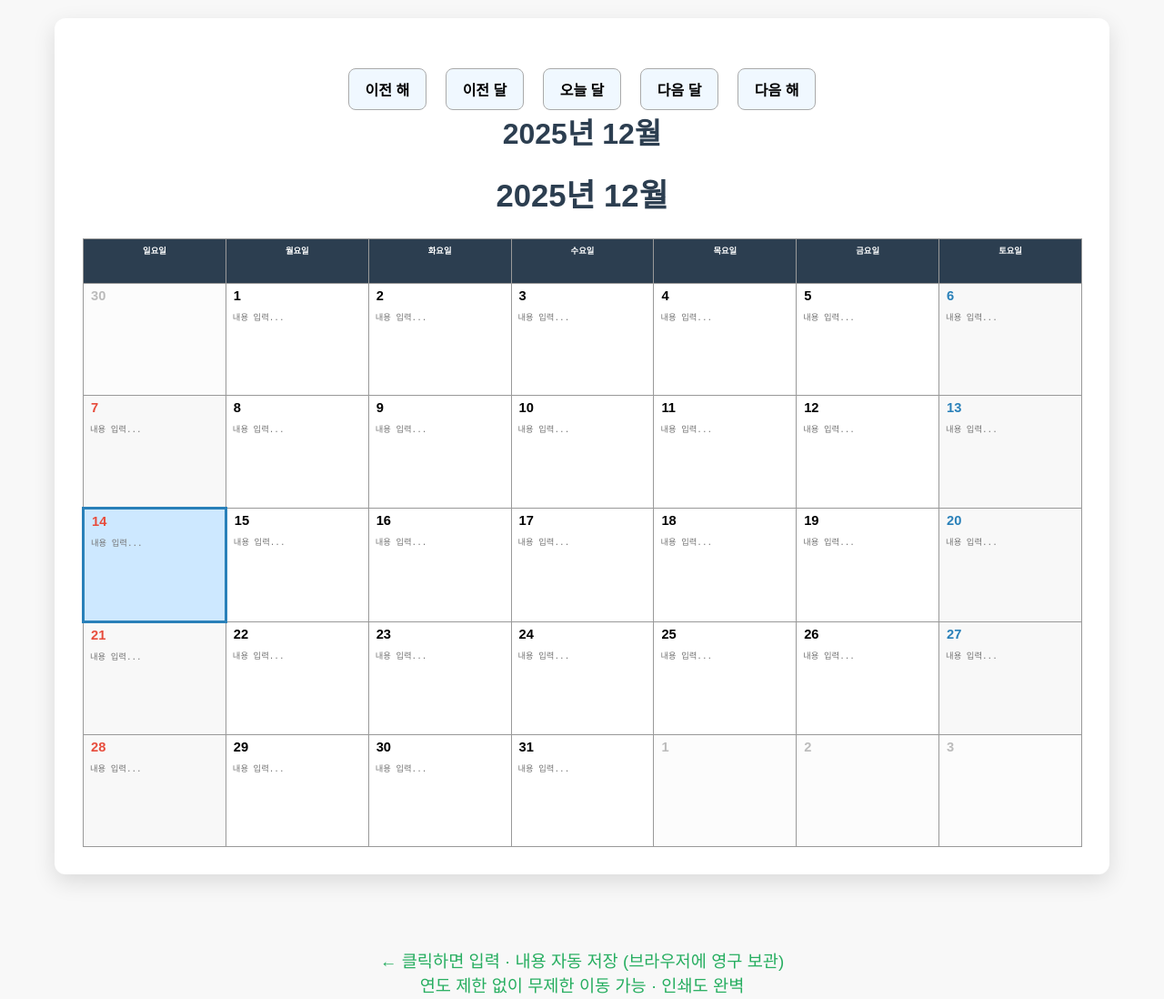
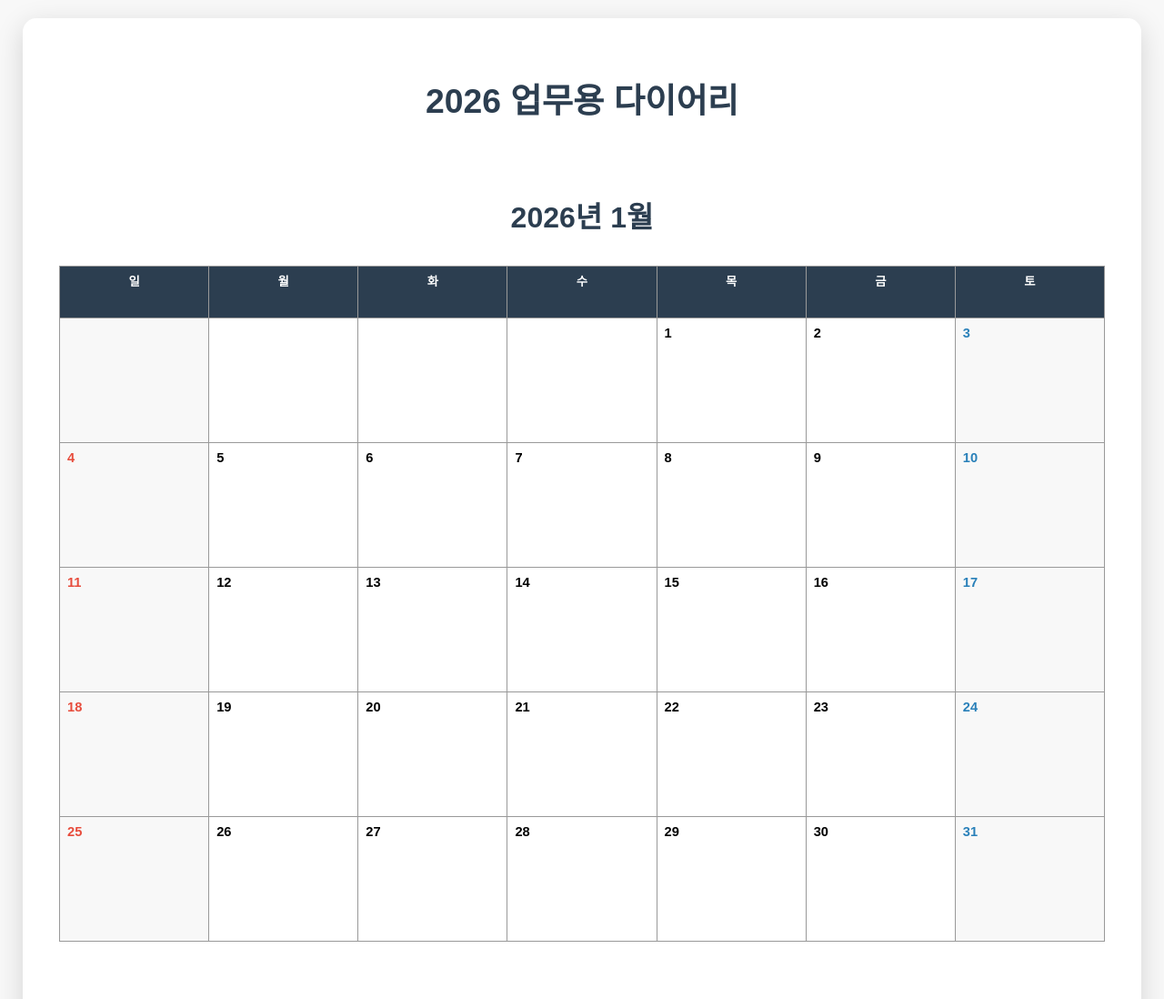
Before and after one commit to youngjae1004s/2026diary, a plain HTML site: page index.html in a window 1280 px wide. Shown: the top 1098 px of the page at 91% size. Drawn offline with Linux system fonts and the light colour scheme.

Commit message:
Revamp index.html for 2026 diary
Updated the diary HTML structure and styles for 2026, enhancing layout and functionality.

```diff
--- a/index.html
+++ b/index.html
@@ -1,130 +1,180 @@
 <!DOCTYPE html>
 <html lang="ko">
 <head>
-<meta charset="UTF-8">
-<title>업무용 다이어리 (무제한 연도 이동)</title>
-<style>
-  body {font-family:"맑은 고딕",sans-serif;margin:20px;background:#f8f8f8}
-  .diary{max-width:1100px;margin:0 auto;background:white;padding:30px;border-radius:12px;box-shadow:0 8px 25px rgba(0,0,0,0.12)}
-  .nav-header{text-align:center;margin:25px 0 20px}
-  .nav-button{padding:10px 18px;font-size:12pt;cursor:pointer;border:1px solid #aaa;background:#f0f8ff;margin:0 8px;border-radius:8px;font-weight:bold}
-  .nav-button:hover{background:#d0e8ff}
-  .current-month{font-size:24pt;font-weight:bold;color:#2c3e50;margin:0 30px}
-  .month-title{text-align:center;font-size:26pt;font-weight:bold;margin:10px 0 25px;color:#2c3e50}
-  table{width:100%;border-collapse:collapse;table-layout:fixed;margin-top:20px}
-  th,td{border:1px solid #999;height:112px;vertical-align:top;font-size:7pt;padding:5px;position:relative}
-  th{background:#2c3e50;color:white;height:38px}
-  .day{position:absolute;top:5px;left:8px;font-weight:bold;font-size:11pt;z-index:10}
-  .today{background:#cde8ff!important;border:3px solid #2980b9!important}
-  .sunday{color:#e74c3c}.saturday{color:#2980b9}
-  .weekend{background:#f8f8f8}
-  .other-month{background:#fcfcfc;color:#bbb}
-  .other-month .day{color:#bbb}
-  .content{width:100%;height:86px;border:none;resize:none;background:transparent;font-size:7pt;margin-top:22px;outline:none;box-sizing:border-box}
-  .footer-info{text-align:center;margin:80px 0 40px;color:#27ae60;font-size:14pt}
-  @media print{.nav-header,.footer-info{display:none}body{background:white}.diary{box-shadow:none;padding:10px}}
-</style>
+  <meta charset="UTF-8">
+  <title>2026 업무용 다이어리</title>
+  <meta name="viewport" content="width=device-width, initial-scale=1.0">
+  <style>
+    /* 전체 페이지 기본 설정 */
+    body {
+      font-family: "맑은 고딕", Malgun Gothic, sans-serif;
+      margin: 20px;
+      background: #f8f8f8;
+      line-height: 1.4;
+    }
+
+    /* 다이어리 전체 박스 */
+    .diary {
+      max-width: 1150px;
+      margin: 0 auto;
+      background: white;
+      padding: 40px;
+      border-radius: 15px;
+      box-shadow: 0 8px 30px rgba(0,0,0,0.15);
+    }
+
+    /* 월 제목 */
+    h2 {
+      text-align: center;
+      font-size: 24pt;
+      color: #2c3e50;
+      margin: 80px 0 30px;
+    }
+
+    /* 달력 테이블 */
+    table {
+      width: 100%;
+      border-collapse: collapse;
+      table-layout: fixed;
+      margin-top: 20px;
+    }
+
+    th, td {
+      border: 1px solid #999;
+      height: 120px;           /* 날짜 칸 높이 - 필요시 숫자만 바꾸세요 */
+      vertical-align: top;
+      font-size: 7pt;           /* 글자 크기 - 7pt가 종이 다이어리 느낌 */
+      padding: 8px;
+      position: relative;
+    }
+
+    th {
+      background: #2c3e50;
+      color: white;
+      height: 40px;
+      font-size: 10pt;
+    }
+
+    /* 날짜 숫자 */
+    .day {
+      position: absolute;
+      top: 6px;
+      left: 8px;
+      font-weight: bold;
+      font-size: 11pt;
+    }
+
+    .sun { color: #e74c3c; }   /* 일요일 빨강 */
+    .sat { color: #2980b9; }   /* 토요일 파랑 */
+
+    .today {
+      background: #cde8ff !important;
+      border: 3px solid #2980b9 !important;
+    }
+
+    .weekend { background: #f8f8f8; }  /* 주말 연한 회색 */
+
+    /* 메모 입력란 */
+    textarea {
+      width: 100%;
+      height: 88px;             /* 메모 높이 - 필요시 바꾸세요 */
+      border: none;
+      resize: none;
+      background: transparent;
+      font-size: 7pt;
+      padding-top: 28px;        /* 날짜 숫자 아래부터 시작 */
+      outline: none;
+      box-sizing: border-box;
+    }
+
+    /* 인쇄 시 예쁘게 */
+    @media print {
+      body { background: white; margin: 0; }
+      .diary { box-shadow: none; padding: 20px; }
+      @page { margin: 10mm; }
+    }
+  </style>
 </head>
 <body>
 
 <div class="diary">
-  <div class="nav-header">
-    <button class="nav-button" onclick="changeMonth(-12)">이전 해</button>
-    <button class="nav-button" onclick="changeMonth(-1)">이전 달</button>
-    <button class="nav-button" onclick="goToCurrentMonth()">오늘 달</button>
-    <button class="nav-button" onclick="changeMonth(1)">다음 달</button>
-    <button class="nav-button" onclick="changeMonth(12)">다음 해</button>
-    <div class="current-month" id="currentDisplay"></div>
-  </div>
+  <h1 style="text-align:center; color:#2c3e50; margin-bottom:50px; font-size:28pt;">
+    2026 업무용 다이어리
+  </h1>
 
-  <div id="calendar-container"></div>
+  <script>
+    // ------------------- 설정 영역 -------------------
+    // 여기만 수정하면 다이어리 전체가 바뀝니다!
+    const YEAR = 2026;                     // ← 년도 바꾸고 싶을 때 여기만 수정
+    // ------------------------------------------------
+
+    // 1~12월 반복해서 달력 만들기
+    for (let month = 0; month < 12; month++) {
+      // 월 제목 출력 (1월 ~ 12월)
+      document.write(`<h2>${YEAR}년 ${month + 1}월</h2>`);
+
+      // 테이블 시작 + 요일 헤더
+      document.write(`
+        <table>
+          <tr>
+            <th>일</th><th>월</th><th>화</th><th>수</th><th>목</th><th>금</th><th>토</th>
+          </tr>
+      `);
+
+      // 해당 월의 1일이 무슨 요일인지 계산
+      let date = new Date(YEAR, month, 1);
+      let firstDay = date.getDay();        // 0=일요일 ~ 6=토요일
+      date.setDate(1 - firstDay);          // 그 주 일요일로 이동
+
+      // 달력이 끝날 때까지 반복
+      while (date.getMonth() !== (month + 1) % 12 || date.getDay() !== 0) {
+        if (date.getDay() === 0) document.write('<tr>');  // 일요일이면 새 행 시작
+
+        const thisMonth = date.getMonth() === month;       // 이번 달인지 체크
+        const isToday = date.toISOString().slice(0,10) === new Date().toISOString().slice(0,10);
+        const isWeekend = date.getDay() === 0 || date.getDay() === 6;
+
+        // 날짜 셀 시작
+        document.write(`
+          <td class="${isWeekend ? 'weekend' : ''} ${isToday ? 'today' : ''}">
+        `);
+
+        if (thisMonth) {
+          // 날짜 숫자 출력
+          document.write(`
+            <div class="day ${date.getDay()===0?'sun':''} ${date.getDay()===6?'sat':''}">
+              ${date.getDate()}
+            </div>
+          `);
+
+          // 저장 키 만들기 (예: 2026-03-15)
+          const key = `${YEAR}-${String(month+1).padStart(2,'0')}-${String(date.getDate()).padStart(2,'0')}`;
+
+          // 저장된 메모 불러오기 + textarea 출력
+          const saved = localStorage.getItem('diary_' + key) || '';
+          document.write(`
+            <textarea oninput="localStorage.setItem('diary_${key}', this.value)">
+              ${saved}
+            </textarea>
+          `);
+        }
+
+        document.write('</td>');
+
+        if (date.getDay() === 6) document.write('</tr>');  // 토요일이면 행 끝
+        date.setDate(date.getDate() + 1);                  // 다음 날로
+      }
+
+      document.write('</table>');
+    }
+  </script>
 </div>
 
-<p class="footer-info">
-  ← 클릭하면 입력 · 내용 자동 저장 (브라우저에 영구 보관)<br>
-  연도 제한 없이 무제한 이동 가능 · 인쇄도 완벽
-</p>
-
-<script>
-const STORAGE_KEY_PREFIX = 'diary_content_';
-let currentYear, currentMonth;
-
-function loadContent(dateStr) { return localStorage.getItem(STORAGE_KEY_PREFIX + dateStr) || ''; }
-function saveContent(dateStr, content) {
-  if (content.trim() === '') localStorage.removeItem(STORAGE_KEY_PREFIX + dateStr);
-  else localStorage.setItem(STORAGE_KEY_PREFIX + dateStr, content);
-}
-
-function goToCurrentMonth() {
-  const today = new Date();
-  currentYear = today.getFullYear();
-  currentMonth = today.getMonth();
-  renderCalendar();
-}
-
-function changeMonth(delta) {
-  currentMonth += delta;
-  while (currentMonth < 0) { currentMonth += 12; currentYear--; }
-  while (currentMonth > 11) { currentMonth -= 12; currentYear++; }
-  renderCalendar();
-}
-
-function renderCalendar() {
-  const container = document.getElementById('calendar-container');
-  const display = document.getElementById('currentDisplay');
-  display.textContent = `${currentYear}년 ${currentMonth + 1}월`;
-
-  const firstDay = new Date(currentYear, currentMonth, 1);
-  const startDate = new Date(firstDay);
-  startDate.setDate(startDate.getDate() - firstDay.getDay());
-
-  const today = new Date();
-  const todayStr = `${today.getFullYear()}-${String(today.getMonth()+1).padStart(2,'0')}-${String(today.getDate()).padStart(2,'0')}`;
-
-  let html = `<div class="month-title">${currentYear}년 ${currentMonth + 1}월</div>`;
-  html += '<table><tr>';
-  ["일","월","화","수","목","금","토"].forEach(d => html += `<th>${d}요일</th>`);
-  html += '</tr>';
-
-  let date = new Date(startDate);
-  let rowCount = 0;
-  while (rowCount < 6) {
-    html += '<tr>';
-    for (let i = 0; i < 7; i++) {
-      const y = date.getFullYear();
-      const m = date.getMonth();
-      const d = date.getDate();
-      const dateStr = `${y}-${String(m+1).padStart(2,'0')}-${String(d).padStart(2,'0')}`;
-      const isThisMonth = y === currentYear && m === currentMonth;
-      const isToday = dateStr === todayStr;
-      const isWeekend = date.getDay() === 0 || date.getDay() === 6;
-
-      let classes = [];
-      if (isWeekend) classes.push('weekend');
-      if (!isThisMonth) classes.push('other-month');
-      if (isToday) classes.push('today');
-
-      html += `<td class="${classes.join(' ')}">`;
-      html += `<div class="day ${date.getDay()===0?'sunday':''} ${date.getDay()===6?'saturday':''}">${d}</div>`;
-      if (isThisMonth) {
-        const saved = loadContent(dateStr);
-        html += `<textarea class="content" placeholder="내용 입력..." data-date="${dateStr}"
-                 oninput="saveContent(this.dataset.date, this.value)">${saved}</textarea>`;
-      }
-      html += '</td>';
-      date.setDate(date.getDate() + 1);
-    }
-    html += '</tr>';
-    if (rowCount >= 4 && date.getMonth() !== currentMonth) break;
-    rowCount++;
-  }
-  html += '</table>';
-  container.innerHTML = html;
-}
-
-// 첫 로드 시 오늘 달 표시
-goToCurrentMonth();
-</script>
+<div style="text-align:center; margin:80px 0; color:#777; font-size:12pt;">
+  • 클릭하면 메모 입력 가능<br>
+  • 작성한 내용은 브라우저에 영구 저장됩니다 (기기마다 별도)<br>
+  • 인쇄는 Ctrl + P → 여백 없음 + 배경 그래픽 체크 추천
+</div>
 
 </body>
 </html>
```
